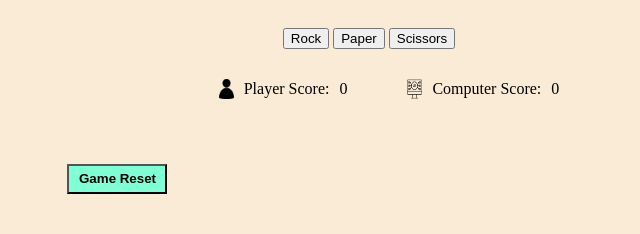
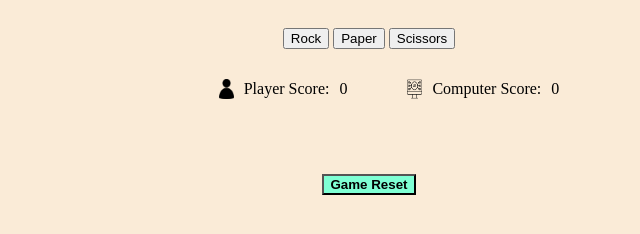
Before and after one commit to kbeqiri14/rock-paper-scissors, a plain HTML site: page index.html in a window 1280 px wide. Shown: the part 88-322 px from the top of the page, without its empty margins (271-911 px from the left). Drawn offline with Linux system fonts and the light colour scheme.

Commit message:
formatting changes

```diff
--- a/index.html
+++ b/index.html
@@ -42,7 +42,9 @@
         <div id = "display_tie"></div>
     </div>
 
-    <div><button id="game_reset"><strong>Game Reset</strong></button></div>
+    <div id="reset_b">
+        <button id="game_reset"><strong>Game Reset</strong></button>
+    </div>
 
     <div id="final_score"></div>
         <div id="game_result"></div>
--- a/style.css
+++ b/style.css
@@ -43,26 +43,30 @@ body{
     height: 20px;
 }
 
-#game_reset {
-    background-color:aquamarine;
+
+#reset_b{
     display: flex;
-    text-align: center;
-    margin: 50px 0px 0px 330px;
-    padding: 5px 0px 0px 10px;
-    width: 100px;
-    height: 30px;
+    justify-content: center;
+    margin: 40px 0px 0px 0px;
+}
+
+#game_reset{
+    background-color: aquamarine;
 }
 
 #final_score{
-    margin: auto;
-    padding: 20px 0px 0px 20px;
+    display: flex;
+    justify-content: center;
+    margin: 10px 0px 0px 0px;
     text-align: center;
     font-weight: bolder;
 }
 
 
 #display_round{
-    margin: auto;
+    display: flex;
+    justify-content: center;
+    margin: 20px 0px 0px 0px;
     text-align:center;
 }
 
```
